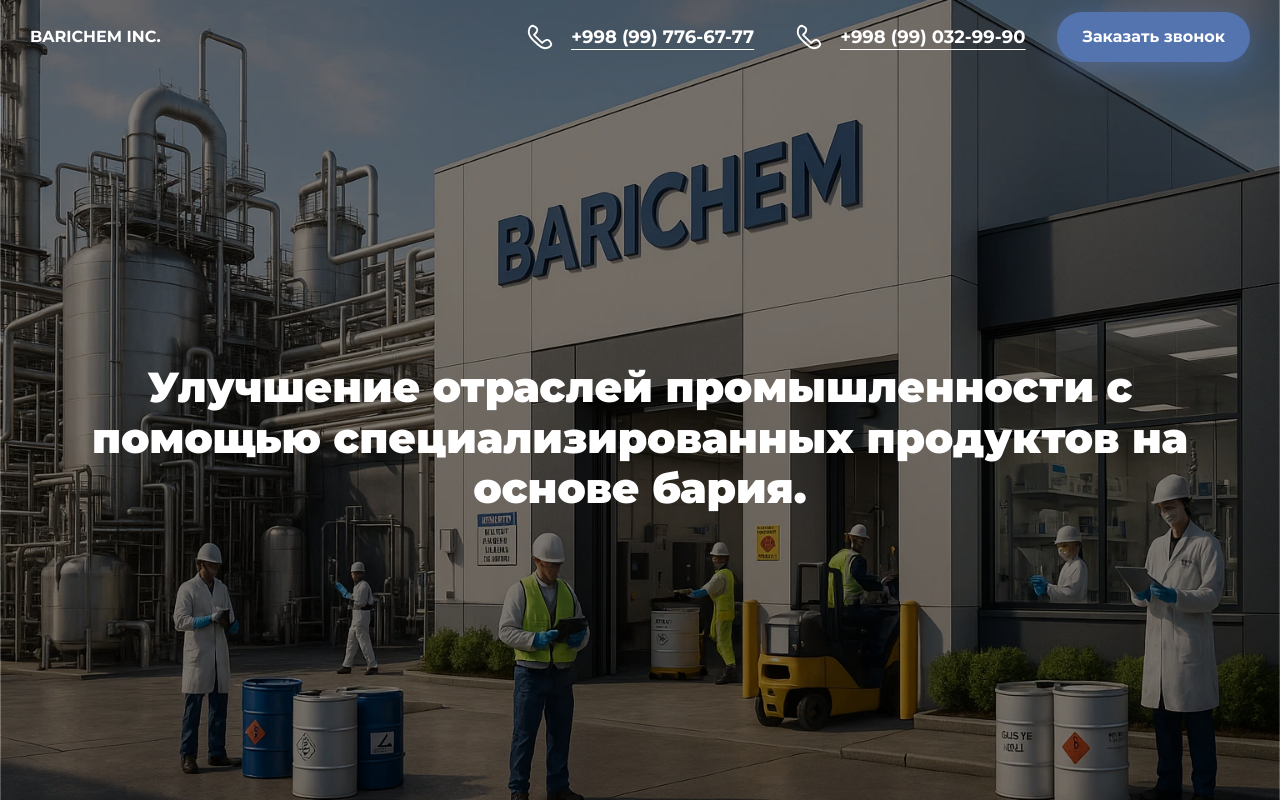
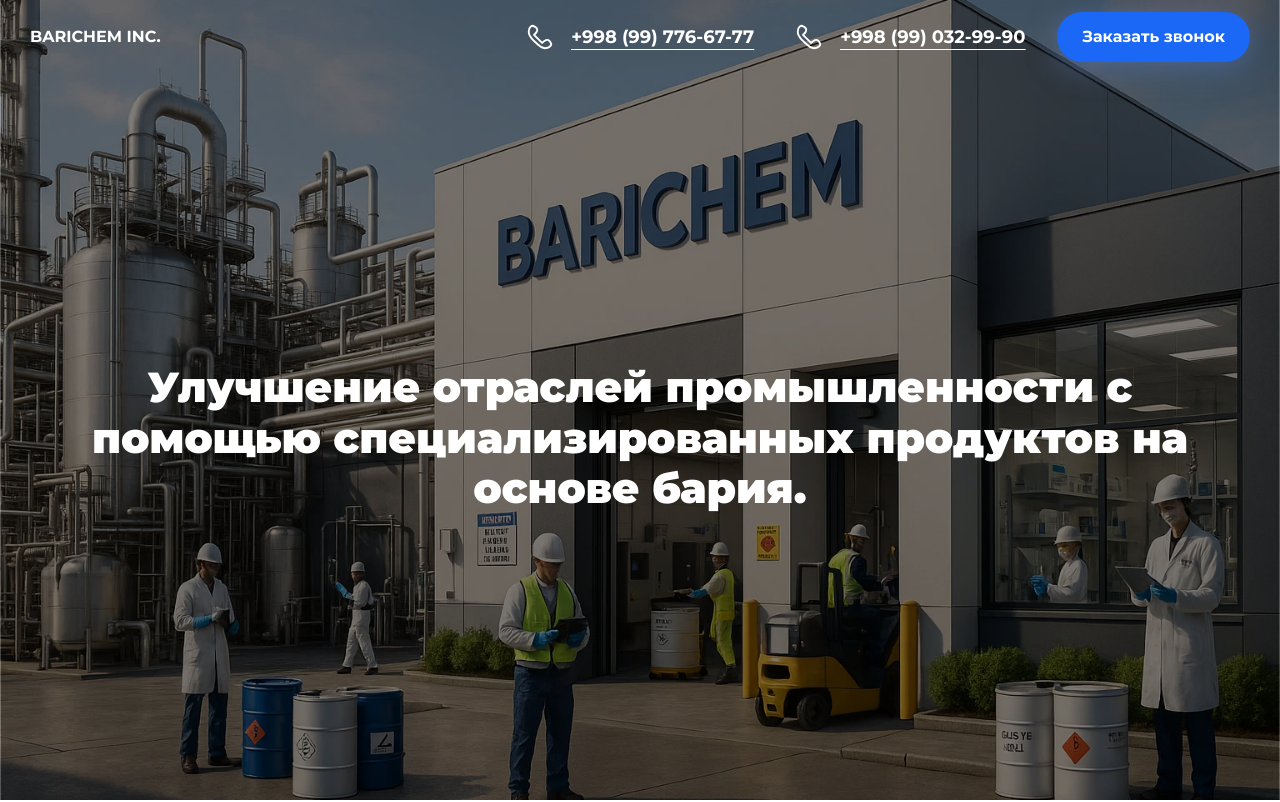
Before and after one commit to Isaacjon/barico-inc, a Next.js app: page / in a window 1280 px wide. Shown: the top 802 px of the page. Built offline with nearby package versions, Linux system fonts and the light colour scheme.

Commit message:
modifies: images

```diff
--- a/app/components/Contact.tsx
+++ b/app/components/Contact.tsx
@@ -1,4 +1,3 @@
-import { a } from 'motion/react-client'
 import Image from 'next/image'
 import React from 'react'
 
--- a/app/components/Navbar.tsx
+++ b/app/components/Navbar.tsx
@@ -72,7 +72,7 @@
               </h1>
             </button>
 
-            <button className=" bg-brand font-bold text-white border-none py-[13px] px-[25px] rounded-[5vh]
+            <button className=" bg-brandLight font-bold text-white border-none py-[13px] px-[25px] rounded-[5vh]
             shadow-[0px_5px_30px_rgba(83,116,175,0.61)]
             ">
               Заказать звонок
--- a/tailwind.config.ts
+++ b/tailwind.config.ts
@@ -24,6 +24,7 @@
         black: "#000",
         dark: "#333",
         brand: "#5474b0",
+        brandLight: "#1b68f7",
         transparent: "transparent",
         'semi-transparent-white': 'rgba(255, 255, 255, 0.11)',
         'semi-transparent-black': 'rgba(0, 0, 0, 0.51)',
```
